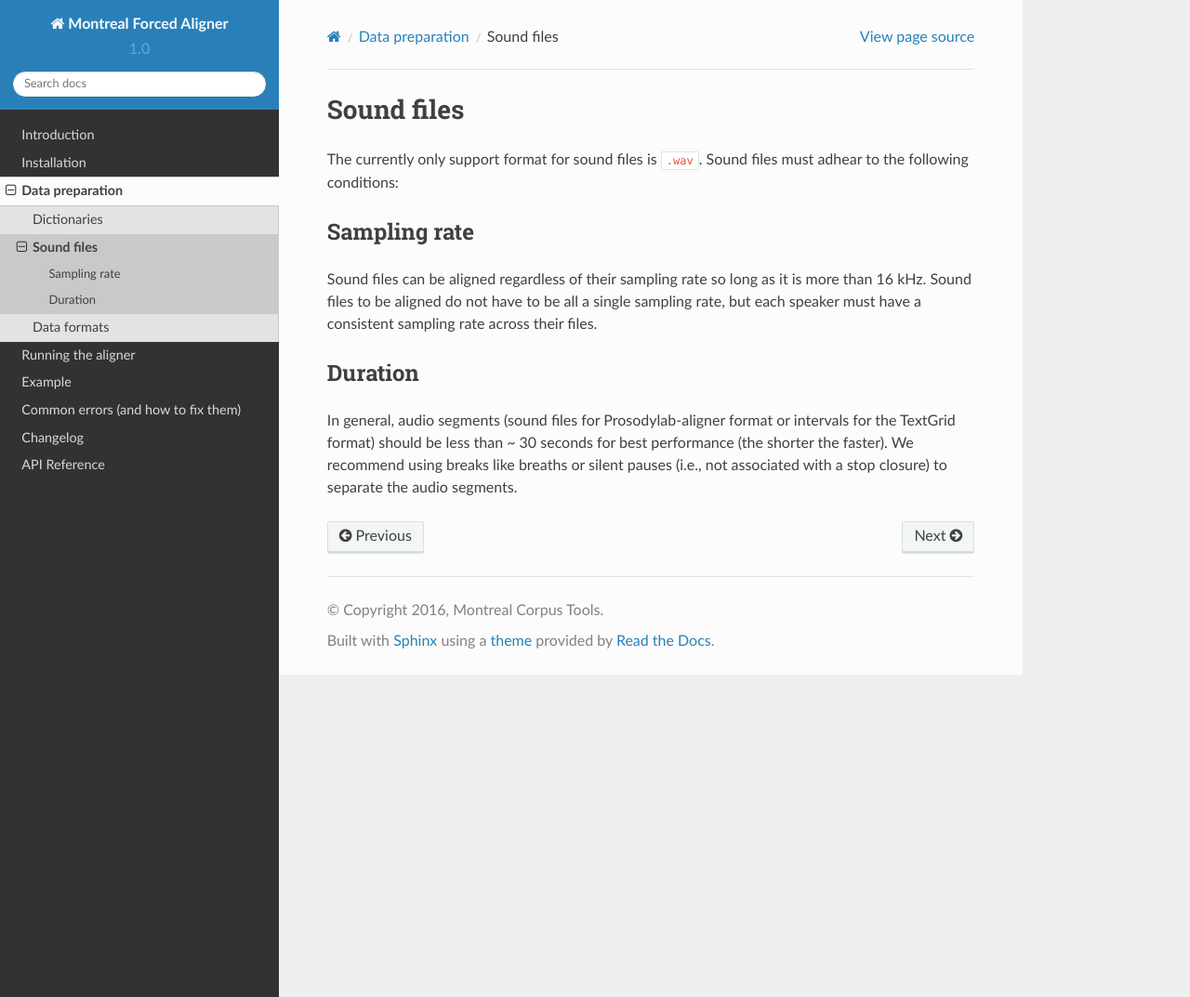
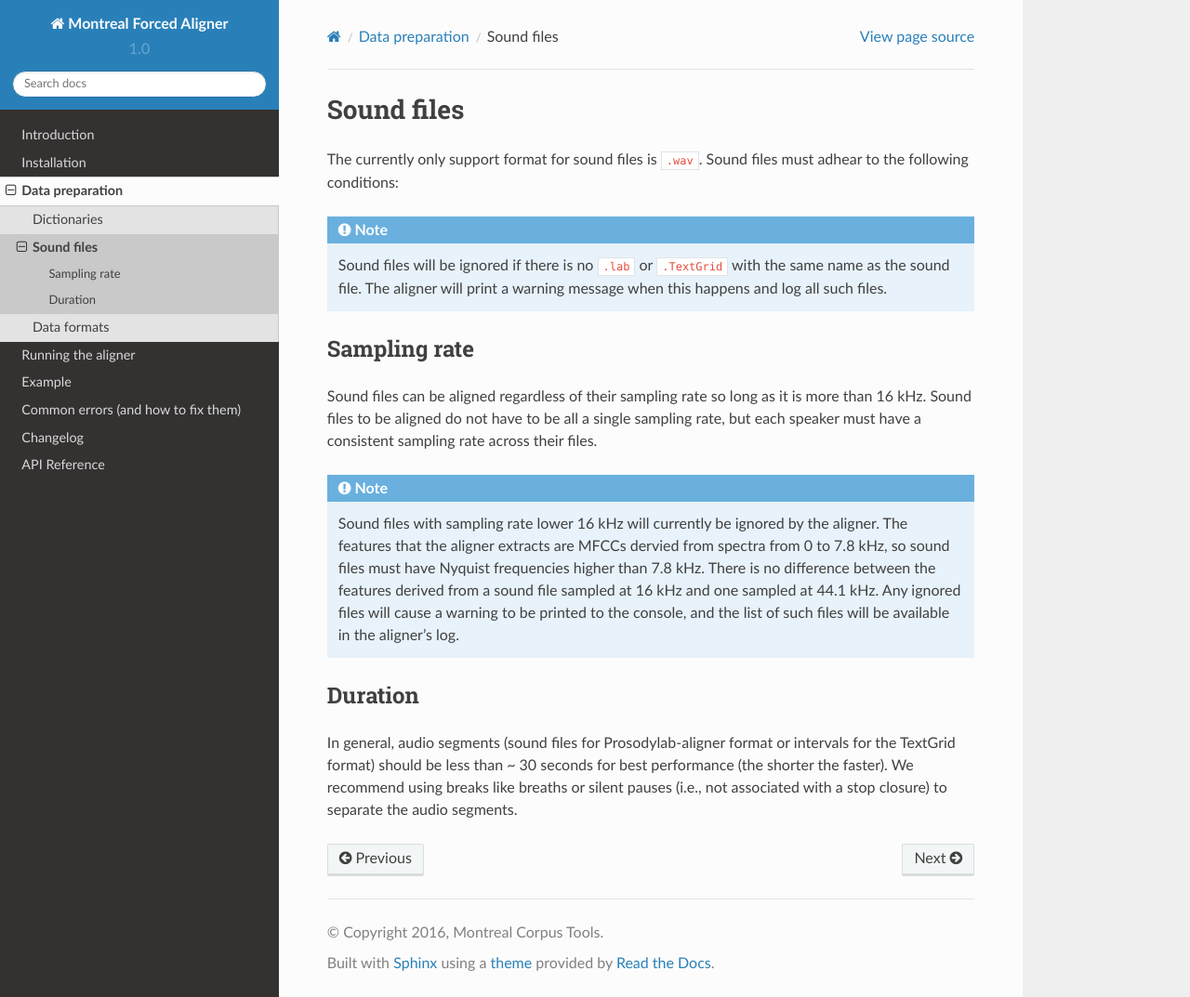
Before and after one commit to MontrealCorpusTools/Montreal-Forced-Aligner, a Sphinx documentation site: the page built from docs/source/sound_files.rst, in a window 1280 px wide and 1073 px high. Shown: the whole window at 93% size. Built offline with Sphinx 7.4.7 and the Read the Docs theme 2.0.0, drawn with Linux system fonts in a browser that asks for light colours.

Commit message:
Documentation updates

```diff
--- a/docs/source/changelog.rst
+++ b/docs/source/changelog.rst
@@ -2,6 +2,12 @@
 
 Changelog
 =========
+
+0.7.3
+-----
+
+- Added warning messages and log output when wav files are ignored because they have too low of a sampling rate or
+  no .lab or .TextGrid file associated with them
 
 0.7.2
 -----
--- a/docs/source/sound_files.rst
+++ b/docs/source/sound_files.rst
@@ -7,6 +7,10 @@ Sound files
 The currently only support format for sound files is ``.wav``.  Sound files
 must adhear to the following conditions:
 
+.. note ::
+   Sound files will be ignored if there is no ``.lab`` or ``.TextGrid`` with the same name as the sound file. The aligner
+   will print a warning message when this happens and log all such files.
+
 Sampling rate
 =============
 
@@ -15,6 +19,13 @@ it is more than 16 kHz. Sound files to be aligned do not have to be all
 a single sampling rate, but each speaker must have a consistent sampling
 rate across their files.
 
+.. note ::
+   Sound files with sampling rate lower 16 kHz will currently be ignored by the aligner. The features that the aligner
+   extracts are MFCCs dervied from spectra from 0 to 7.8 kHz, so sound files must have Nyquist frequencies higher than 7.8 kHz.
+   There is no difference between the features derived from a sound file sampled at 16 kHz and one sampled at 44.1 kHz.
+   Any ignored files will cause a warning to be printed to the console, and the list of such files will be available in
+   the aligner's log.
+
 Duration
 ========
 
```
